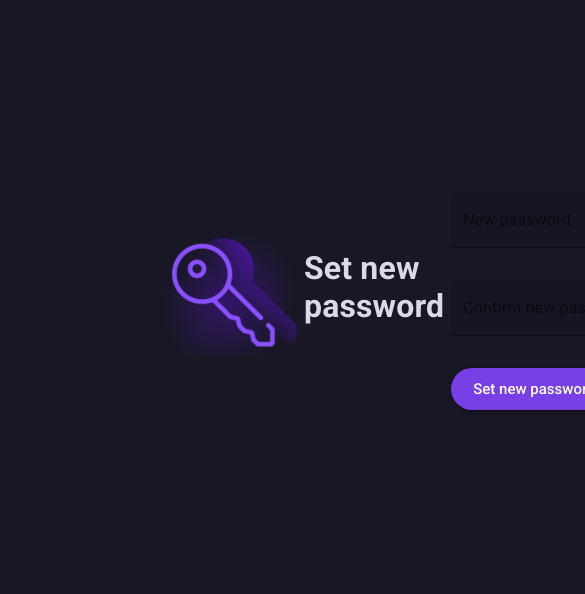
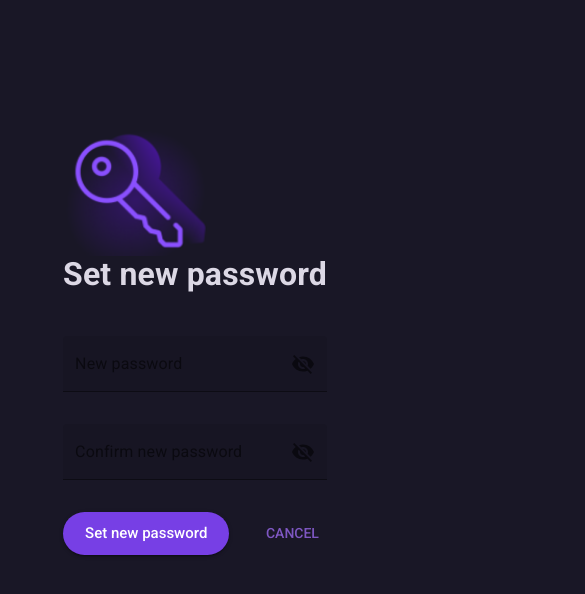
Before and after one commit to ThatTechedGuy/reset-password-gui, a React (Create React App) app: page / in a window 390 px wide. Shown: the top 594 px of the page, 585 px wide, since content can reach past the window. Built offline with nearby package versions, Linux system fonts and the light colour scheme.

Commit message:
responsiveness

```diff
--- /dev/null
+++ b/src/App.css
@@ -0,0 +1,10 @@
+.App {
+  height: 100%;
+  width: 100%;
+  margin: 0;
+  padding: 0;
+  display: flex;
+  flex-direction: column;
+  justify-content: center;
+  align-items: center;
+}
--- a/src/App.js
+++ b/src/App.js
@@ -2,12 +2,17 @@ import React from 'react';
 import ForgotPassword from './containers/ForgotPasswordScreen';
 import { CssBaseline } from '@material-ui/core';
 import Theme from './providers/theme.provider';
+
+import './App.css';
+
 const App = () => {
   return (
     <div className="App">
       <CssBaseline>
         <Theme>
-          <ForgotPassword />
+          <div className="App">
+            <ForgotPassword />
+          </div>
         </Theme>
       </CssBaseline>
     </div>
--- a/src/components/Container/Container.styles.css
+++ b/src/components/Container/Container.styles.css
@@ -1,15 +1,13 @@
-.section{
+.section {
   width: max-content;
-    margin: 10rem;
-}
-
-@media only screen and (max-width: 768px) {
-    .section{
-        min-width: max-content;
   display: flex;
+  flex-direction: column;
   justify-content: center;
   align-items: center;
-    }
+  align-self: center;
+  align-content: center;
+  padding: 0;
+  margin-top: 15vh;
 }
 
 .row {
--- a/src/components/Input/Input.component.jsx
+++ b/src/components/Input/Input.component.jsx
@@ -14,10 +14,6 @@ const useStyles = makeStyles({
     width: '100%',
     marginTop: '1rem',
     marginBottom: '1rem'
-  },
-  label: {
-    // color: (props) => props.theme.palette.text.primary
-    color: 'red'
   }
 });
 
--- a/src/containers/ForgotPasswordScreen.jsx
+++ b/src/containers/ForgotPasswordScreen.jsx
@@ -10,7 +10,7 @@ import Form from '../components/FormControl/FormControl.component';
 const ForgotPasswordScreen = () => {
   return (
     <Section>
-      <img src={logo} alt="Key" />
+      <img src={logo} alt="Key" width='150px' style={{marginRight: 'auto'}}/>
       <Heading text="Set new password" />
       <Form>
         <Input text="New password" />
```
Lines whose indentation alone changed are shown as unchanged.
